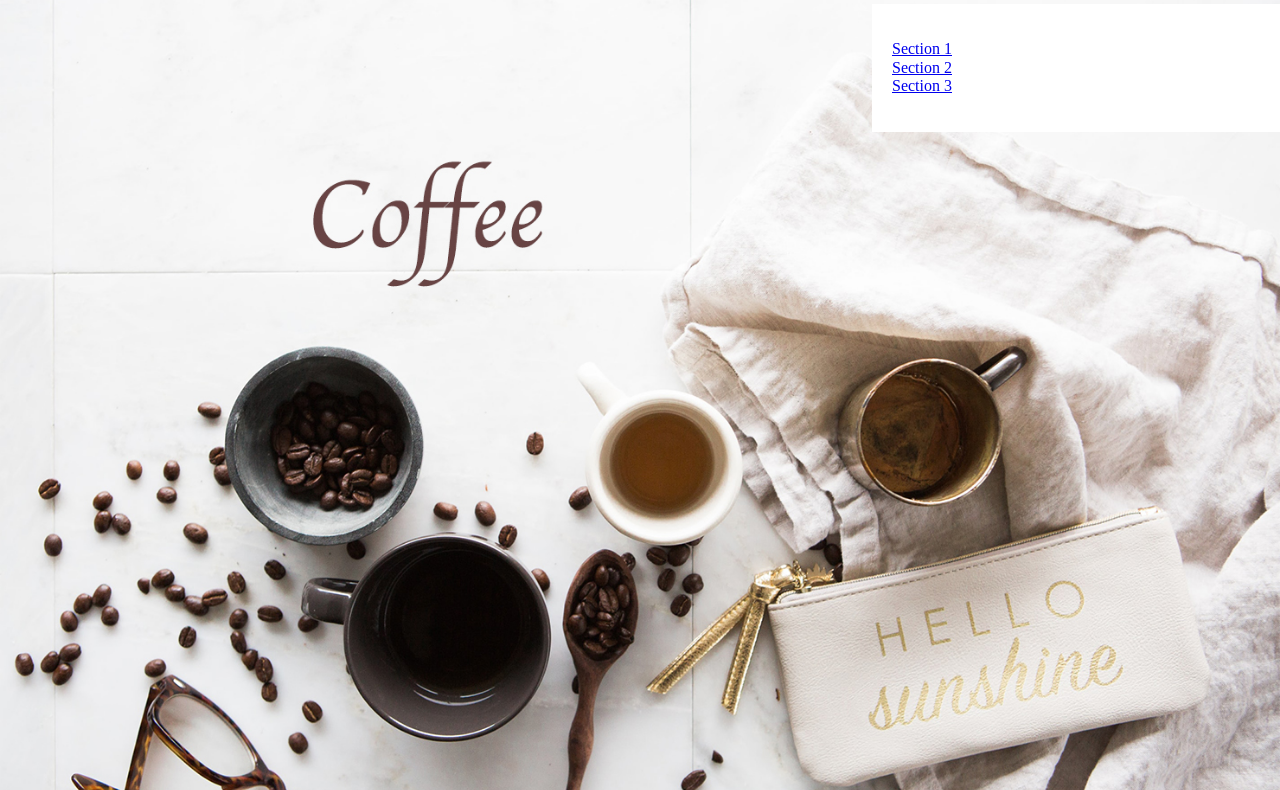
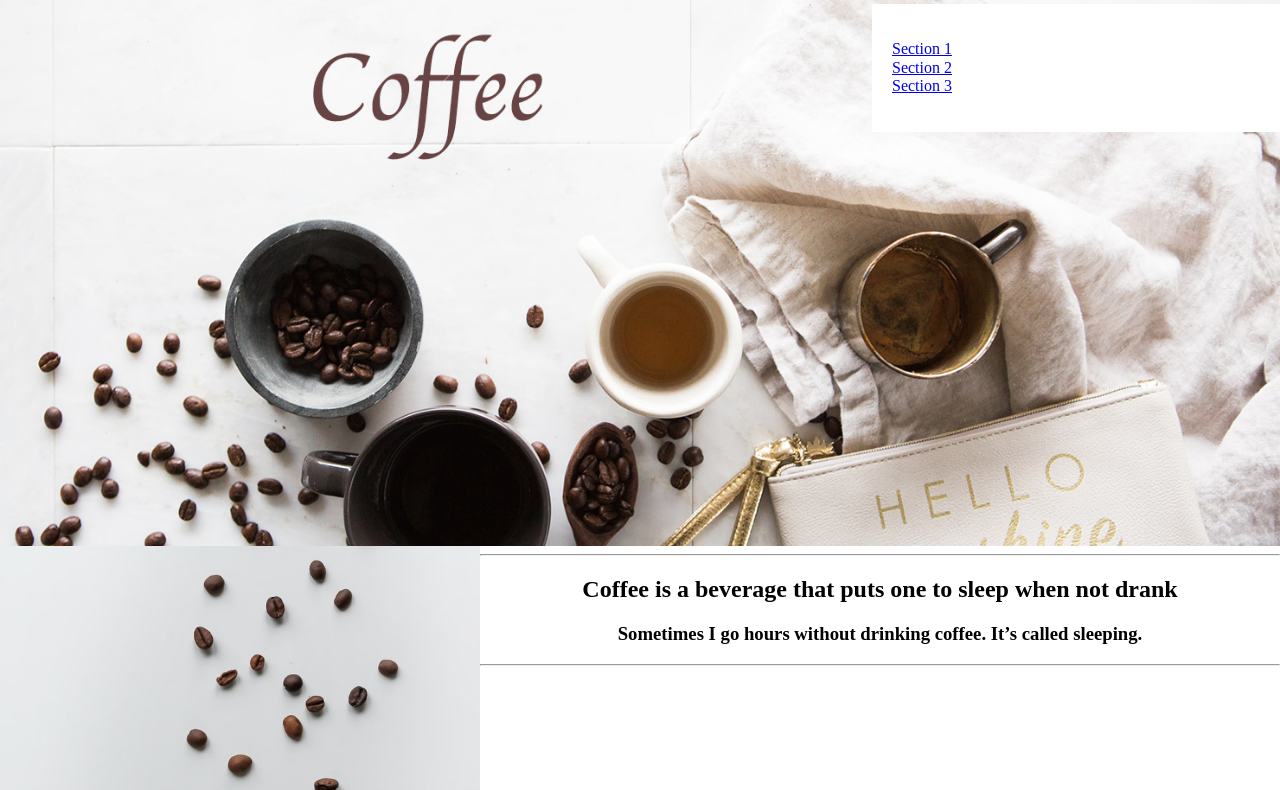
Before and after one commit to heyitskaili/WebWeek2, a plain HTML site: page deploy/index.html in a window 1280 px wide. Shown: the part 54-844 px from the top of the page. Drawn offline with nearby package versions, Linux system fonts and the light colour scheme.

Commit message:
Section-1 BackgroundImage

```diff
--- a/deploy/index.html
+++ b/deploy/index.html
@@ -32,7 +32,7 @@
 
 <section id="section-1">
 
-    <img src="img/Section-1/Hero.jpg" alt="coffee bag spilled and coffee beans covered the table">
+    <!--img src="img/Section-1/Hero.jpg" alt="coffee bag spilled and coffee beans covered the table"> -->
 
 </section>
 <section id="section-2">
--- a/dev/scss/sections/_section-1.scss
+++ b/dev/scss/sections/_section-1.scss
@@ -2,10 +2,21 @@
   section-1
 ============= */
 
+/* #section-1{img{width: 100%;}    */
+
 #section-1{
+background-image: url('../img/Section-1/Hero.jpg');
+background-size: cover;
+background-position:center;
+height: 285px;
 
-    img{
+@include md{
+  background-position: left;
+  height: 500px ;
+}
 
-        width: 100%;
-    }
+@include lg{
+  height: 600px;
 }
+
+}
```
Also changed, not shown: deploy/css/styles.css, 1 other file.
